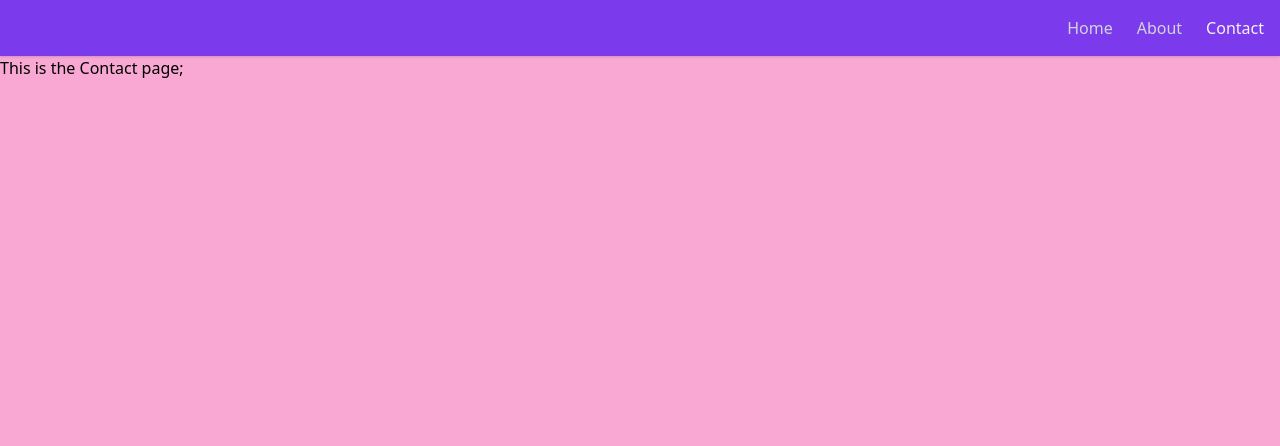
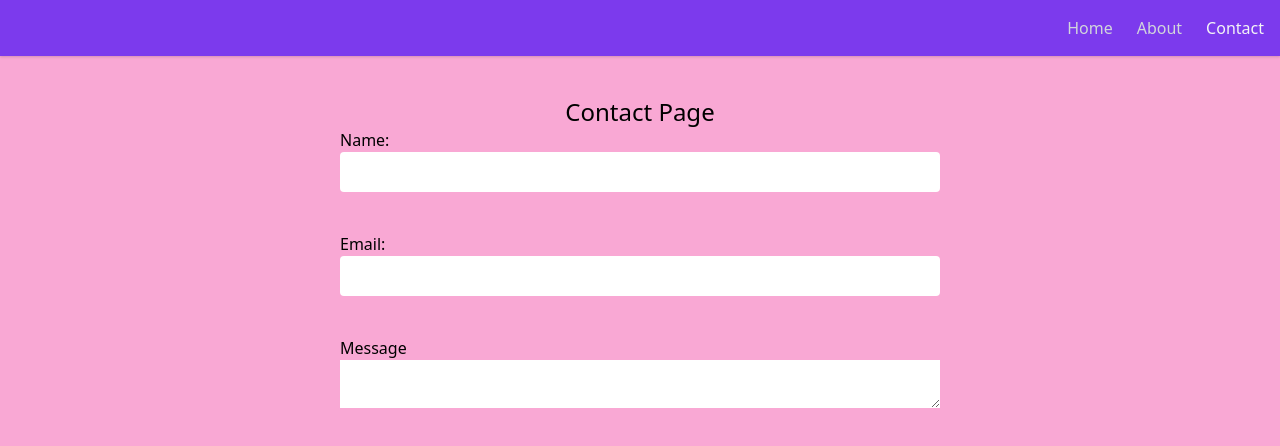
Before and after one commit to OldDognoob/SinglePageAP, a React (Create React App) app in the folder singlepage-app/: page /contact in a window 1280 px wide. Shown: the top 446 px of the page. Built offline with nearby package versions, Linux system fonts and the light colour scheme.

Commit message:
wip-contact-page

```diff
--- a/singlepage-app/src/layout/index.js
+++ b/singlepage-app/src/layout/index.js
@@ -3,7 +3,7 @@ import React from "react";
 import Nav from './Nav';
 
 const Layout = (props) => (
-  <div>
+  <div className='text-center p-10'>
     {props.children}
   </div>
 );
--- a/singlepage-app/src/pages/About.js
+++ b/singlepage-app/src/pages/About.js
@@ -2,5 +2,12 @@ import React from "react";
 
 import { Layout } from "../layout";
 
-const About = () => <Layout>This is the About page;</Layout>
+const About = () => (
+<Layout>
+Emperor Shōwa, better known in English by his personal name Hirohito,
+was the 124th emperor of Japan according to the traditional order of succession,
+ruling over the Empire of Japan from 25 December 1926 until 2 May 1947,
+after which he was Emperor of the state of Japan until his death.
+</Layout>
+);
 export default About;
--- a/singlepage-app/src/pages/Contact.js
+++ b/singlepage-app/src/pages/Contact.js
@@ -2,5 +2,23 @@ import React from "react";
 
 import { Layout } from "../layout";
 
-const Contact = () => <Layout>This is the Contact page;</Layout>
+const Contact = () => (
+  <Layout>
+    <h1 className="text-2xl">Contact Page</h1>
+    <form className="flex flex-col space-y-10 w-1/2 m-auto">
+      <div className="flex flex-col text-left">
+        <label>Name:</label>
+        <input className="p-2 rounded" type="text" />
+      </div>
+      <div className="flex flex-col text-left">
+        <label>Email:</label>
+        <input className="p-2 rounded" type="email" />
+      </div>
+      <div className="flex flex-col text-left">
+        <label>Message</label>
+        <textarea></textarea>
+      </div>
+    </form>
+  </Layout>
+);
 export default Contact;
--- a/singlepage-app/src/pages/Home.js
+++ b/singlepage-app/src/pages/Home.js
@@ -2,5 +2,10 @@ import React from "react";
 
 import { Layout } from "../layout";
 
-const Home = () => <Layout>This is the Home page;</Layout>
+const Home = () => (
+<Layout>
+    <h1 className='text-2xl'>Emperor Home</h1>
+    <p>Empire Strikes Back</p>
+</Layout>
+);
 export default Home;
```
